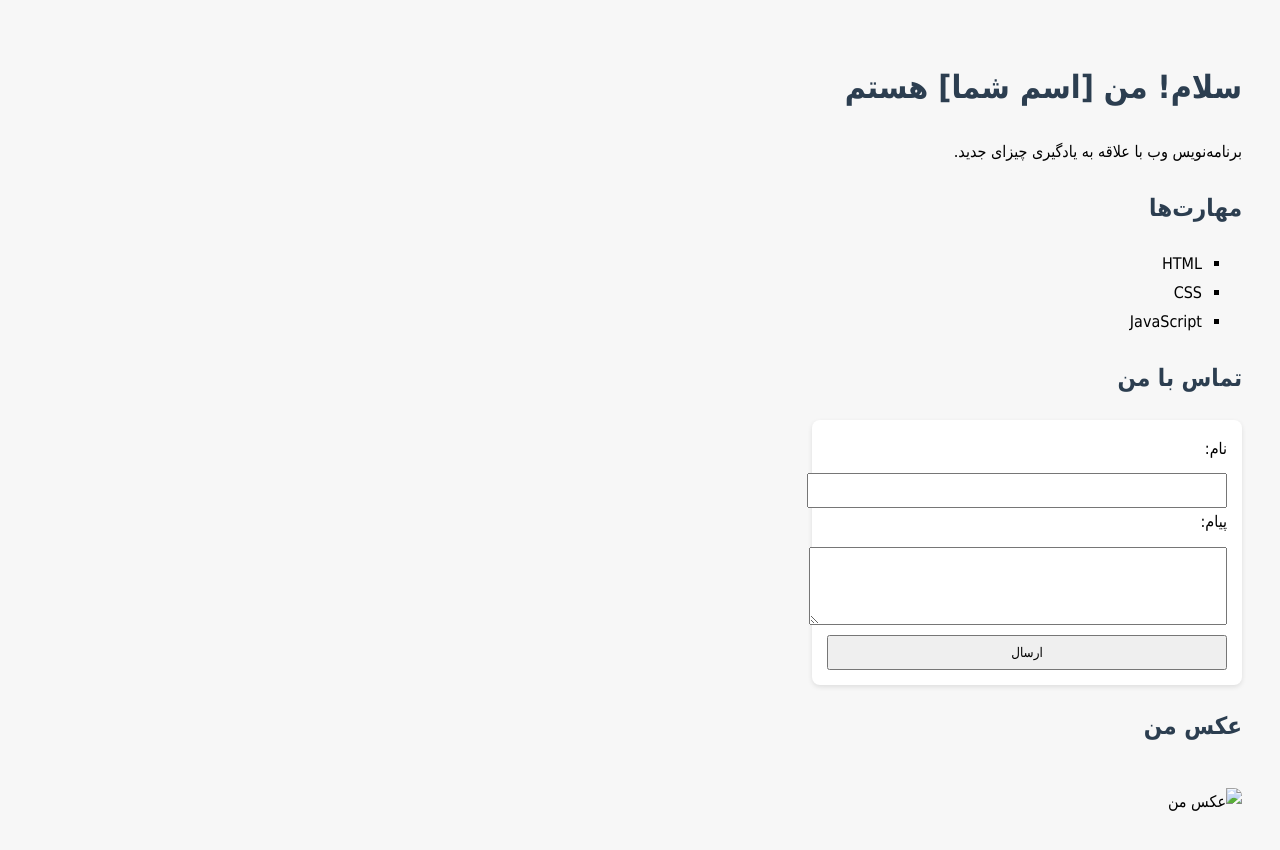
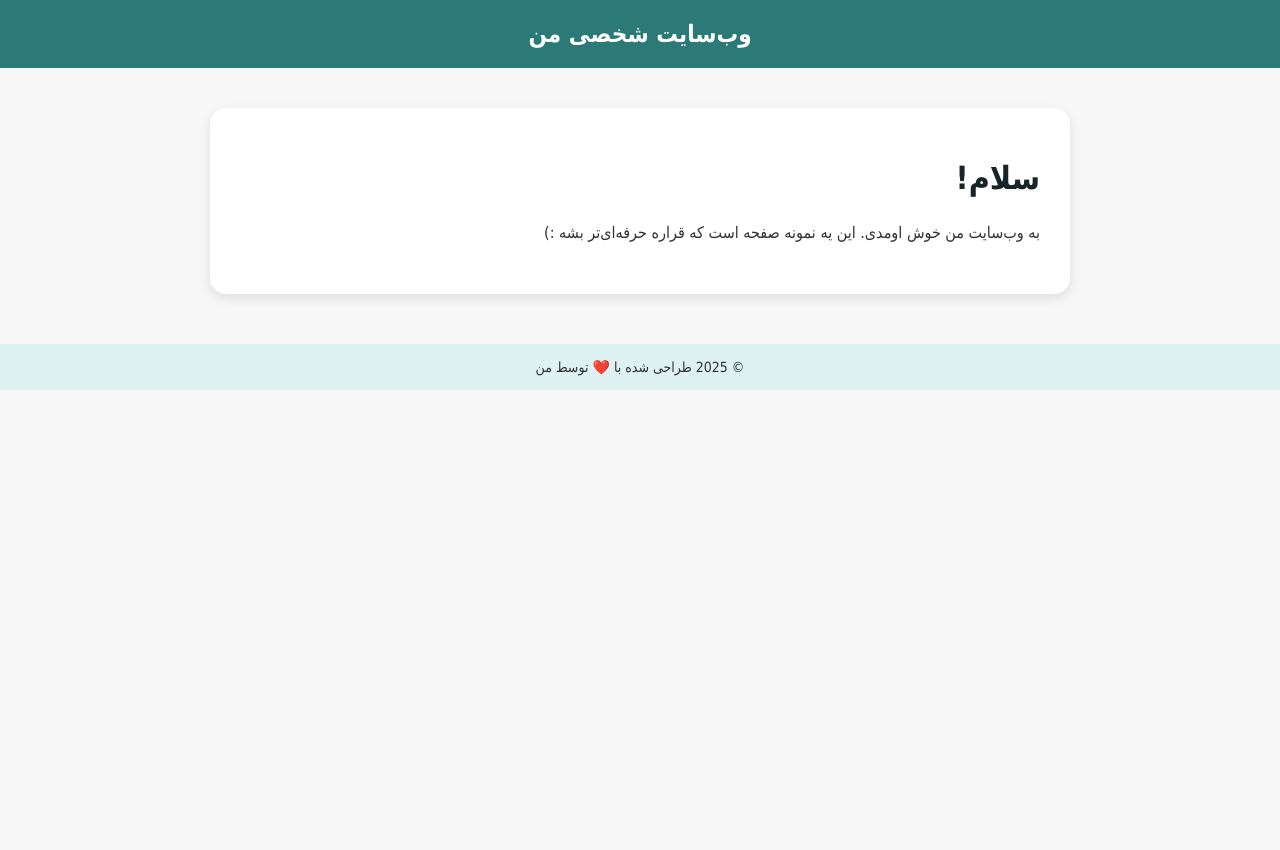
Before and after one commit to afsaneh-salahinejad/My-Website, a plain HTML site: page index.html in a window 1280 px wide. After the commit the page ends 800 px from the top, so only its background shows below. Drawn offline with Linux system fonts and the light colour scheme.

Commit message:
Update index.html

```diff
--- a/index.html
+++ b/index.html
@@ -1,71 +1,73 @@
 <!DOCTYPE html>
 <html lang="fa" dir="rtl">
   <head>
-  <meta charset="UTF-8">
-  <title>درباره من</title>
+    <meta charset="UTF-8" />
+    <meta name="viewport" content="width=device-width, initial-scale=1.0" />
+    <title>وب‌سایت من</title>
     <style>
       body {
+        margin: 0;
+        font-family: "Tahoma", sans-serif;
+        background-color: #f7f7f7;
+        color: #333;
         direction: rtl;
         text-align: right;
-      font-family: Tahoma, sans-serif;
-      background-color: #f7f7f7;
+      }
+
+      header {
+        background-color: #2b7a78;
+        color: white;
+        padding: 20px;
+        text-align: center;
+        font-size: 24px;
+        font-weight: bold;
+      }
+
+      main {
         padding: 30px;
+        max-width: 800px;
+        margin: auto;
+        background: white;
+        box-shadow: 0 4px 12px rgba(0, 0, 0, 0.1);
+        border-radius: 16px;
+        margin-top: 40px;
+      }
+
+      h1 {
+        color: #17252a;
+      }
+
+      p {
         line-height: 1.8;
       }
 
-    h1, h2 {
-      color: #2c3e50;
+      footer {
+        margin-top: 50px;
+        padding: 15px;
+        background-color: #def2f1;
+        text-align: center;
+        font-size: 14px;
       }
 
-    ul {
-      list-style-type: square;
+      @media (max-width: 600px) {
+        main {
+          margin: 20px;
+          padding: 20px;
         }
-
-    form {
-      background-color: #fff;
-      padding: 15px;
-      border-radius: 8px;
-      box-shadow: 0 2px 5px rgba(0,0,0,0.1);
-      max-width: 400px;
-    }
-
-    input, textarea, button {
-      display: block;
-      margin-top: 10px;
-      padding: 8px;
-      width: 100%;
-      font-family: inherit;
-    }
-
-    img {
-      margin-top: 20px;
-      border-radius: 8px;
       }
     </style>
   </head>
   <body>
-  <h1>سلام! من [اسم شما] هستم</h1>
-  <p>برنامه‌نویس وب با علاقه به یادگیری چیزای جدید.</p>
+    <header>وب‌سایت شخصی من</header>
 
-  <h2>مهارت‌ها</h2>
-  <ul>
-    <li>HTML</li>
-    <li>CSS</li>
-    <li>JavaScript</li>
-  </ul>
+    <main>
+      <h1>سلام!</h1>
+      <p>
+        به وب‌سایت من خوش اومدی. این یه نمونه صفحه است که قراره حرفه‌ای‌تر بشه
+        :)
+      </p>
+    </main>
 
-  <h2>تماس با من</h2>
-  <form>
-    <label for="name">نام:</label>
-    <input type="text" id="name" name="name">
-
-    <label for="message">پیام:</label>
-    <textarea id="message" rows="4"></textarea>
-
-    <button type="submit">ارسال</button>
-  </form>
-
-  <h2>عکس من</h2>
-  <img src="your-photo.jpg" alt="عکس من" width="200">
+    <footer>© 2025 طراحی شده با ❤️ توسط من</footer>
   </body>
 </html>
```
Lines whose indentation alone changed are shown as unchanged.
